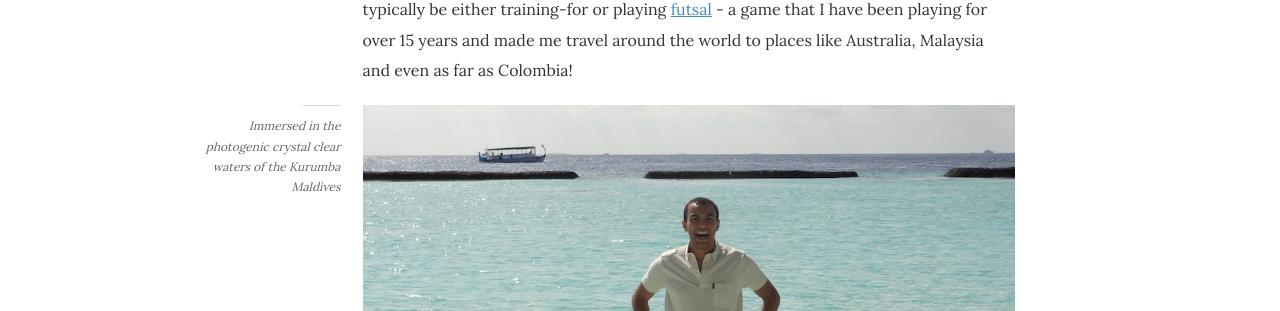
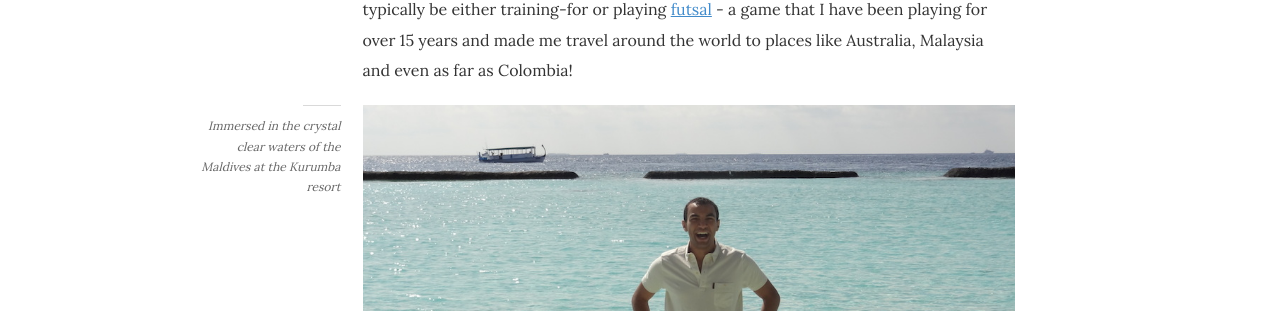
Before and after one commit to hadynz/hadynz.github.io, a Jekyll site: the page built from about.md, in a window 1280 px wide and 900 px high. Shown: the part 433-744 px from the top of the window. Built offline with Jekyll 4.4.1, drawn with Linux system fonts in a browser that asks for light colours; some web fonts are replaced; comment, search, counter and statistics services are not loaded.

Commit message:
Tweaked kurumba photo caption

```diff
--- a/about.md
+++ b/about.md
@@ -18,7 +18,7 @@
 playing [futsal](http://youtu.be/unFlcSwdDFc) - a game that I have been playing for over 15 years and made me travel
 around the world to places like Australia, Malaysia and even as far as Colombia!
 
-{% include post/_image.html url="/assets/images/photos/misc/hady_kurumba.jpg" description="Immersed in the photogenic crystal clear waters of the Kurumba Maldives" %}
+{% include post/_image.html url="/assets/images/photos/misc/hady_kurumba.jpg" description="Immersed in the crystal clear waters of the Maldives at the Kurumba resort" %}
 
 ## Why do I blog?
 My primary motivation behind this blog is for it to become a repository of all my thoughts and learnings that I
```
